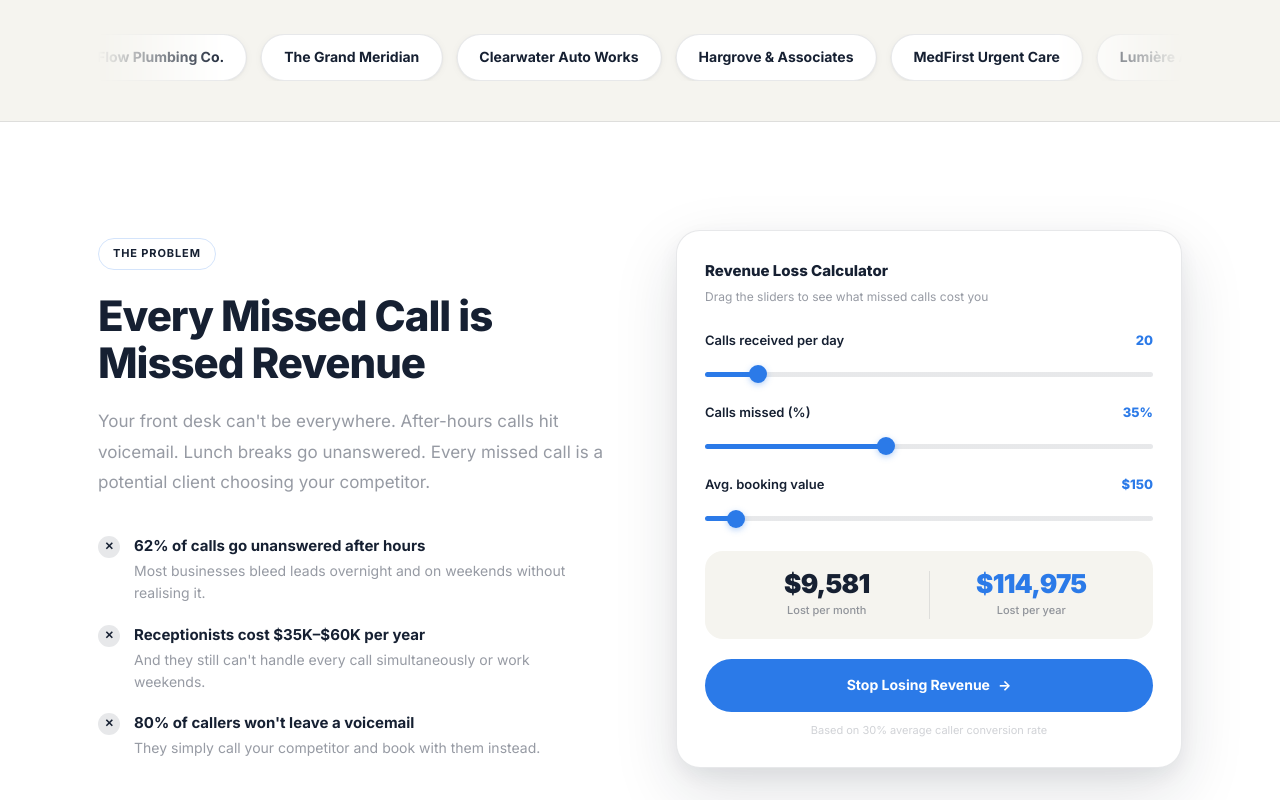
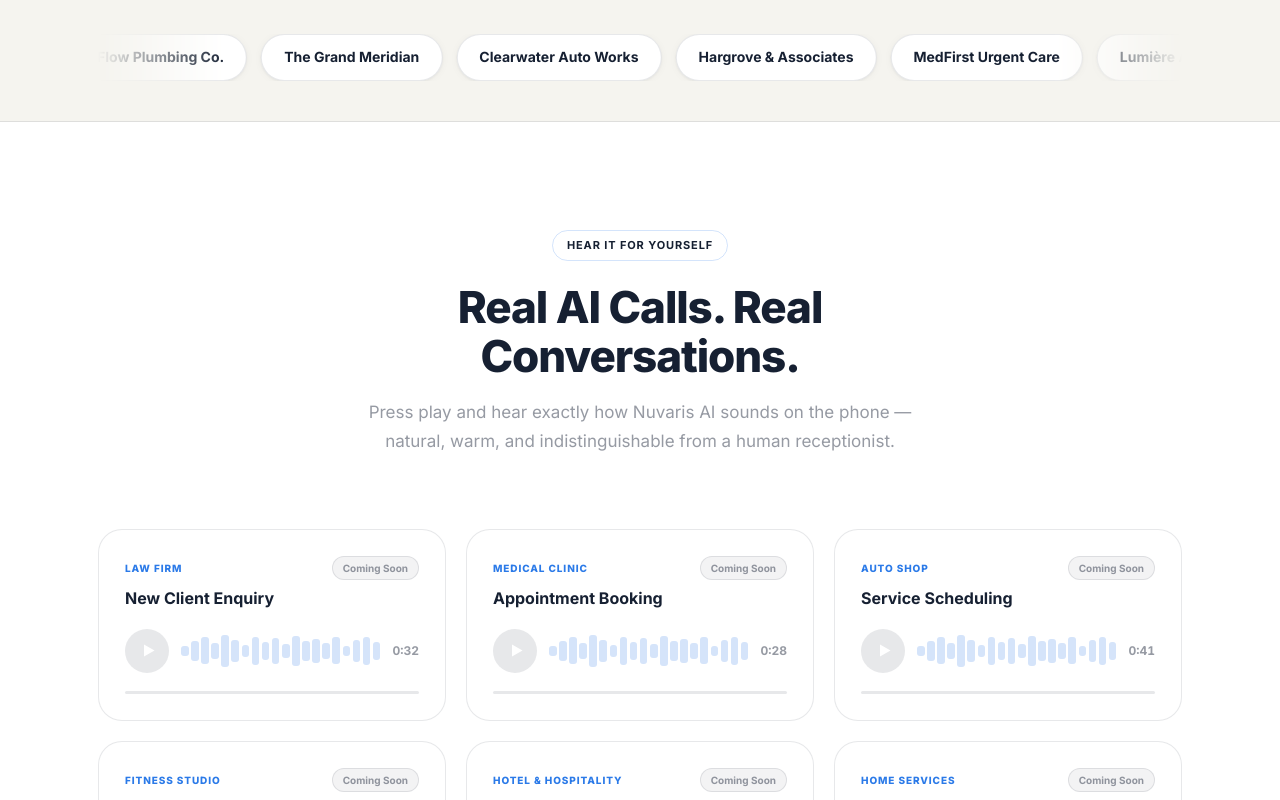
Before and after one commit to zainautomation/Nuvarisai, a Next.js app: page / in a window 1280 px wide. Shown: the part 900-1700 px from the top of the page. Built offline with nearby package versions, Linux system fonts and the light colour scheme.

Commit message:
Move Voice Samples section to top of page

```diff
--- a/app/page.js
+++ b/app/page.js
@@ -23,6 +23,7 @@ export default function Home() {
       <main>
         <Hero />
         <TrustBar />
+        <VoiceSamples />
         <Problem />
         <Showcase />
         <Features />
@@ -30,7 +31,6 @@ export default function Home() {
         <Industries />
         <Stats />
         <Testimonials />
-        <VoiceSamples />
         <FAQ />
         <CTA />
       </main>
```
